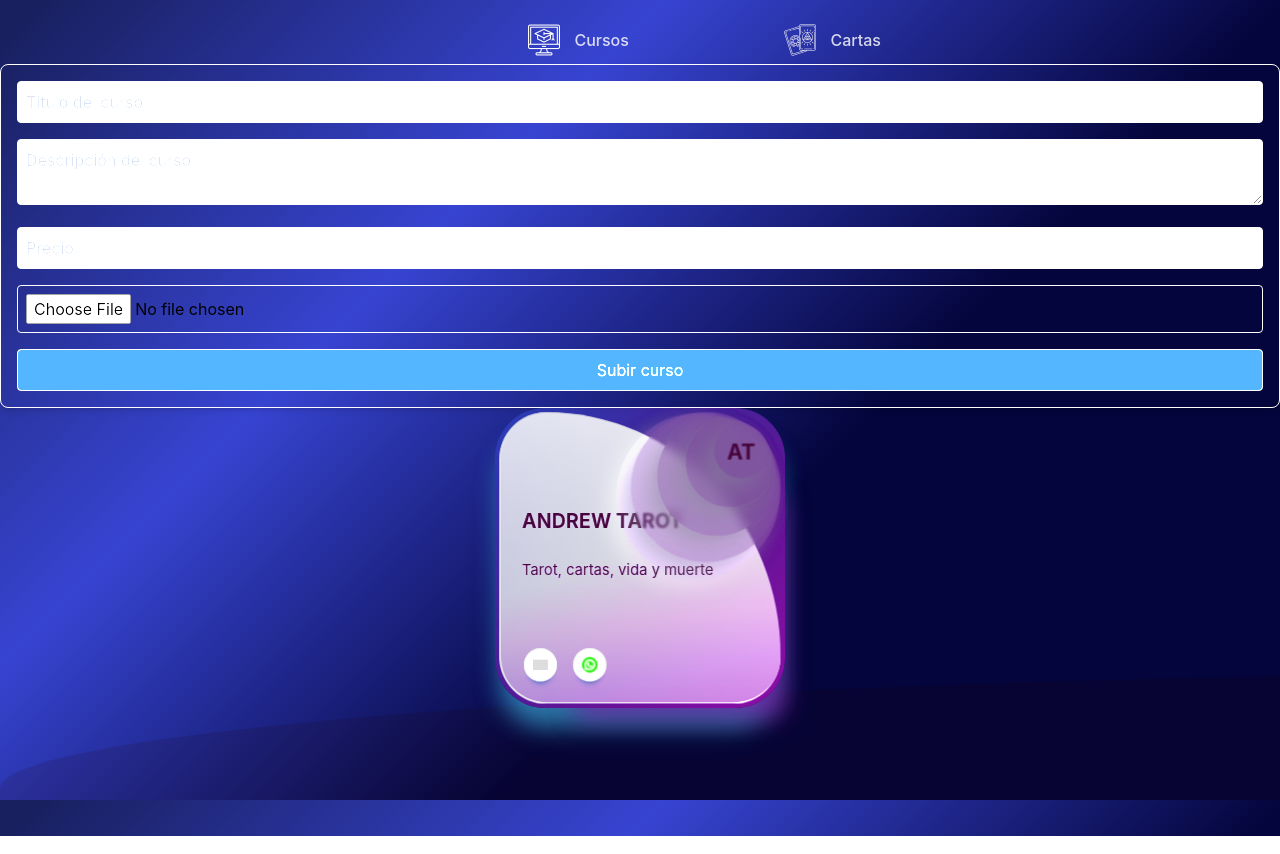
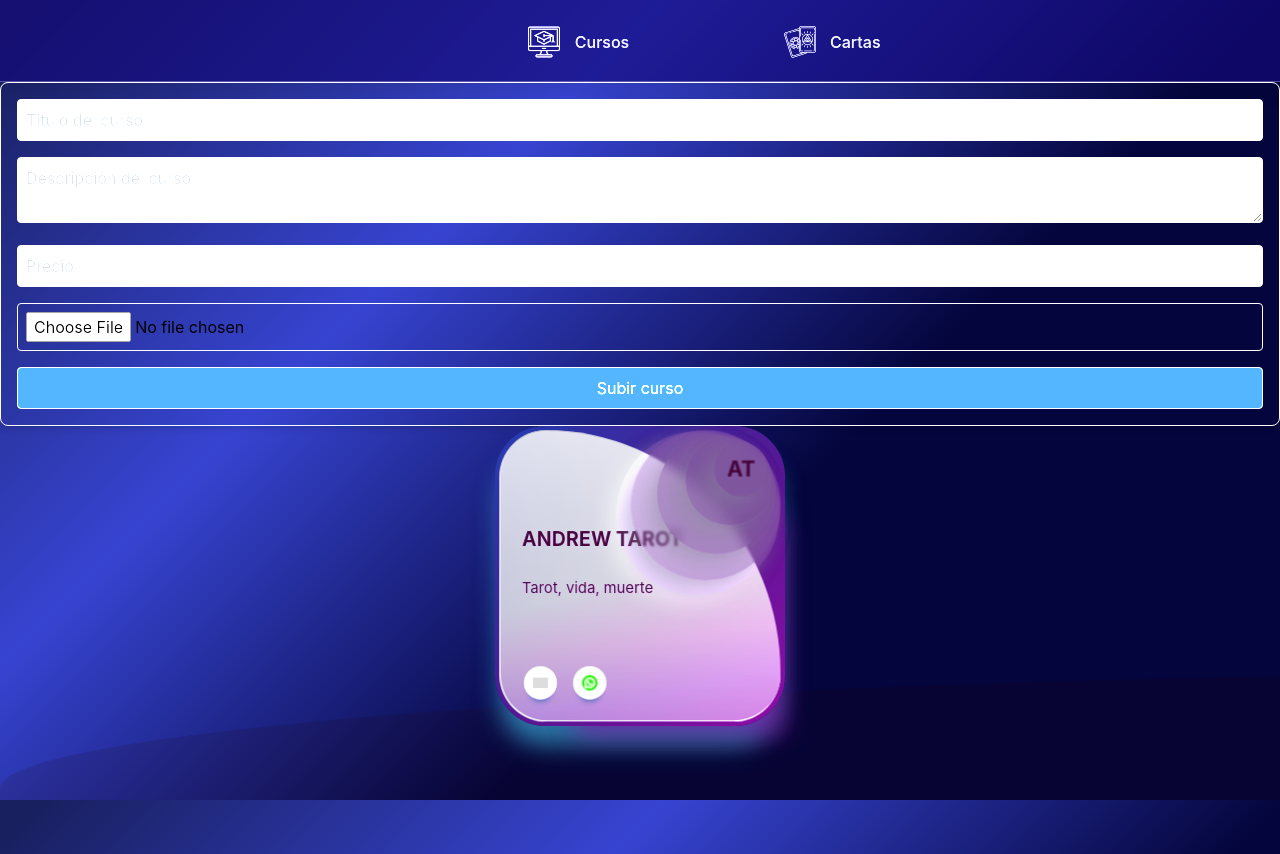
Before and after one commit to danieltelo95/blackWolf, a React (Create React App) app: page /adminpanel in a window 1280 px wide. Shown: the top 854 px of the page. Built offline with nearby package versions, Linux system fonts and the light colour scheme; no server answers; grey boxes are pictures that could not be loaded.

Commit message:
Style: Navbar glassmorfismo y sticky behavior

```diff
--- a/src/components/Footer/Footer.jsx
+++ b/src/components/Footer/Footer.jsx
@@ -21,7 +21,7 @@ const Footer = () => {
                 <div class="glass"></div>
                 <div class="content">
                     <span class="title">ANDREW TAROT</span>
-                    <span class="text">Tarot, cartas, vida y muerte</span>
+                    <span class="text">Tarot, vida, muerte</span>
                 </div>
                 <div class="bottom">
                     <div class="social-buttons-container">
--- a/src/components/header/Header.css
+++ b/src/components/header/Header.css
@@ -1,3 +1,11 @@
+.navmorphism {
+    background: rgba(14, 6, 88, 0.68);
+    box-shadow: 0 4px 30px rgba(0, 0, 0, 0.1);
+    backdrop-filter: blur(1rem);
+    -webkit-backdrop-filter: blur(1rem);
+    border-bottom: 1px solid rgba(255, 255, 255, 0.2);
+}
+
 .option-button {
     display: flex; /* Alinea la imagen y el texto horizontalmente */
     align-items: center; /* Centra verticalmente la imagen con el texto */
@@ -11,6 +19,7 @@
     text-shadow: none;
     cursor: pointer;
     transition: 1s ease;
+    margin-bottom: 0.8rem;
 }
 
 .option-button:hover,
--- a/src/components/header/Header.jsx
+++ b/src/components/header/Header.jsx
@@ -41,9 +41,9 @@ const Header = () => {
     }
 
     return(
-        <div>
+        <header className="navmorphism p-0.5 sticky top-0 z-50">
             <nav>
-                    <div className="grid grid-cols-5 grid-rows-1 gap-0 mt-4">
+                    <div className="grid grid-cols-5 grid-rows-1 mt-4">
                         <div className="col-start-3">
                             <button className="option-button">
                                 <img
@@ -63,6 +63,13 @@ const Header = () => {
                             </button>
                         </div>
                     </div>
+            </nav>
+        </header>
+    );
+}
+
+export default Header;
+
 
                 {/* <li><button><Link to="/">Inicio</Link></button></li> */}
                 {/* {user ? (
@@ -83,9 +90,3 @@ const Header = () => {
                         <li><button className="header-button"><Link to='/signup'>Registrarse</Link></button></li>
                     </>
                 )} */}
-            </nav>
-        </div>
-    );
-}
-
-export default Header;
```
Lines whose indentation alone changed are shown as unchanged.
